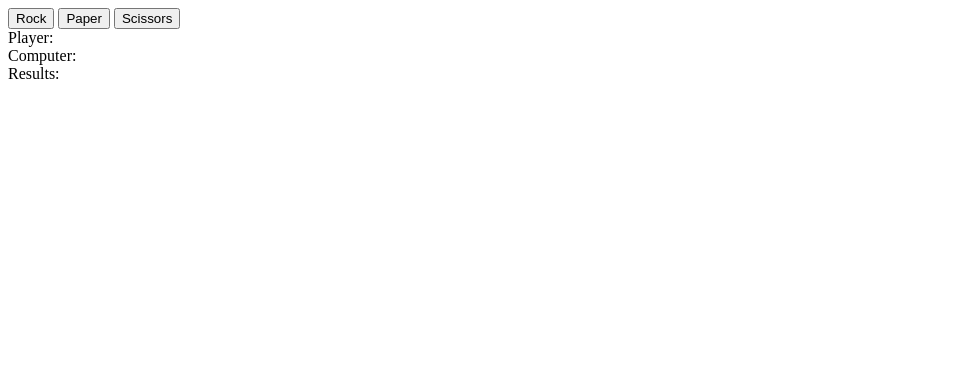
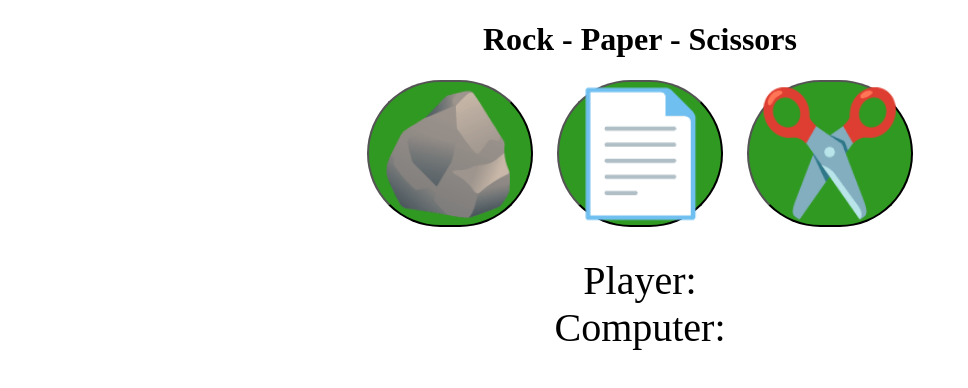
Before and after one commit to PromisedMonarc/git_test, a plain HTML site: page jajanken/index.html in a window 1280 px wide. Shown: the whole page, without its empty margins (0-968 px from the left). Drawn offline with Linux system fonts and the light colour scheme.

Commit message:
jajanken/index.html jajanken/index.js jajanken/JaJanKen.md jajanken/style/style.css

```diff
--- a/jajanken/JS/index.js
+++ b/jajanken/JS/index.js
@@ -1,8 +1,24 @@
-function computerchoice() {
-    const choices = ("rock", "paper", "scissors");
-    const randomIndex = Math.floor(Math.random() * 3);
-    return choices(randomIndex)
-    console.log(choices);
+const choices = ["rock", "paper", "scissors"];
+const playerChoices = document.getElementById("playerChoices");
+const compChoices = document.getElementById("compChoices");
+const resultDisplay = document.getElementById("resultDisplay");
+
+function PlayGame(playerChoices){
+    const compChoices = choices[Math.floor(Math.random() * 3)];
+
+    console.log("player", playerChoices, "comp", compChoices);
+
+    if (playerChoices === compChoices) {
+        console.log("IT'S A TIE!");
+    } else if (
+        (playerChoices === "rock" && compChoices === "scissors")||
+        (playerChoices === "paper" && compChoices === "rock")||
+        (playerChoices === "scissors" && compChoices === "paper")
+     ) {
+        console.log(`You win! ${playerChoices} beats ${compChoices}`);
+    } else {
+        console.log(`You lose! ${compChoices} beats ${playerChoices}`);
+    }
+
+        console.log(compChoices);
 }
-
-computerchoice()
--- a/jajanken/index.html
+++ b/jajanken/index.html
@@ -4,19 +4,21 @@
     <meta charset="UTF-8">
     <meta name="viewport" content="width=device-width, initial-scale=1.0">
     <title>JaJanKen</title>
+    <link rel="stylesheet" href="style/style.css">
 </head>
 <body>
-    <div id="choices">
-        <button onclick="PlayGame('Rock')">Rock</button>
-        <button onclick="PlayGame('Paper')">Paper</button>
-        <button onclick="PlayGame('Scissors')">Scissors</button>
+    <h1>Rock  -  Paper  - Scissors</h1>
+    <div class="choices">
+        <button onclick="PlayGame('rock')">🪨</button>
+        <button onclick="PlayGame('paper')">📄</button>
+        <button onclick="PlayGame('scissors')">✂️</button>
     </div>
 
     <div id="playerChoice">Player:</div>
 
     <div id="compChoice">Computer:</div>
 
-    <div id="resultsDisplay">Results:</div>
+    <div id="resultsDisplay"></div>
 
     <script src="JS/index.js"></script>
 </body>
--- /dev/null
+++ b/jajanken/style/style.css
@@ -0,0 +1,33 @@
+body{
+    margin: 0;
+    display: flex;
+    flex-direction: column;
+    align-items: center;
+}
+
+.choices{
+    margin-bottom: 30px;
+}
+
+.choices button{
+    font-size: 7.5rem;
+    min-width: 160px;
+    margin: 0 10px;
+    border-radius: 250px;
+    background-color: #309922;
+    cursor: pointer;
+    transition: background-color 0.3s ease;
+}
+
+.choices button:hover{
+    background-color: #97ff10;
+}
+
+#playerChoice, #compChoice{
+    font-size: 2.5rem;
+}
+
+#resultsDisplay{
+    font-size: 5rem;
+    margin: 30px 0;
+}
```
Also changed, not shown: 1 other file.
